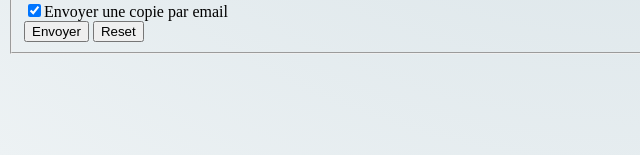
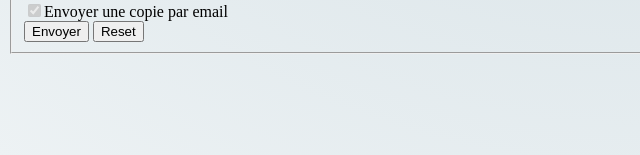
Before and after one commit to LeaCasagrande/TP4_HTML, a plain HTML site: page contact.html in a window 1280 px wide. Shown: the part 642-797 px from the top of the page, 0-640 px from the left. Drawn offline with Linux system fonts and the light colour scheme.

Commit message:
v.1.2 contact

```diff
--- a/contact.html
+++ b/contact.html
@@ -36,7 +36,7 @@
                 <textarea name="commentaire" id="commentaire" cols="70" rows="10" placeholder="Je donne mon avis"></textarea>
             </div>
             <div>
-                <input type="checkbox" name="envoiCopie" id="envoiCopie" checked><label for="envoiCopie">Envoyer une copie par email</label>
+                <input type="checkbox" name="envoiCopie" id="envoiCopie" checked disabled><label for="envoiCopie">Envoyer une copie par email</label>
             </div>
             <div>
                 <input type="submit" value="Envoyer">
```
